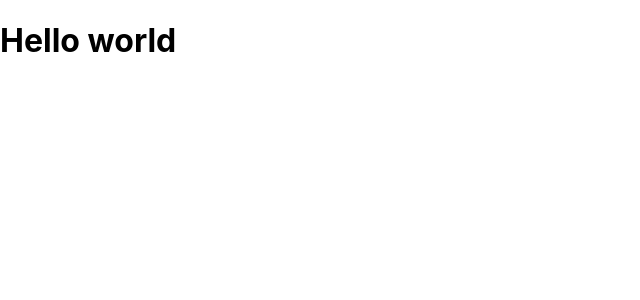
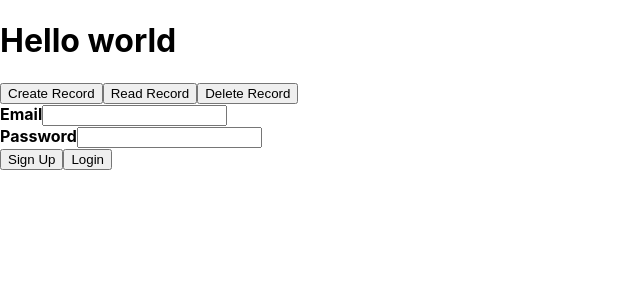
Before and after one commit to cesarau04/proyecto-lab-web, a React (Create React App) app: page / in a window 1280 px wide. Shown: the top 300 px of the page, without its empty margins (0-640 px from the left). Built offline with nearby package versions, Linux system fonts and the light colour scheme.

Commit message:
added buttons to home screen
Signed-off-by: Cesar Augusto Garcia Perez <cesarau04@gmail.com>

```diff
--- a/src/App.jsx
+++ b/src/App.jsx
@@ -1,9 +1,11 @@
 import React from 'react';
+import FT from './components/FirebaseTesting'
 
 function App() {
   return (
     <div className="App">
       <h1>Hello world</h1>
+      <FT />
     </div>
   );
 }
```
